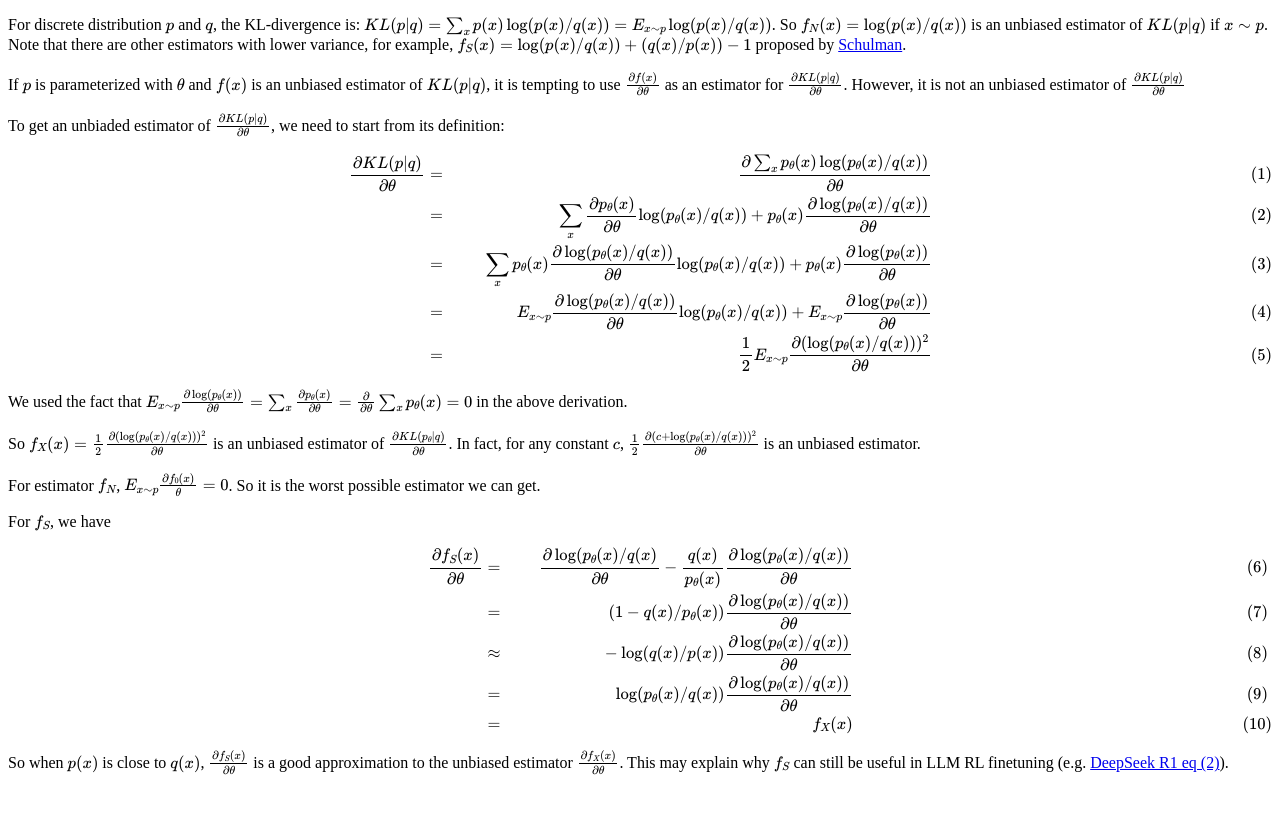
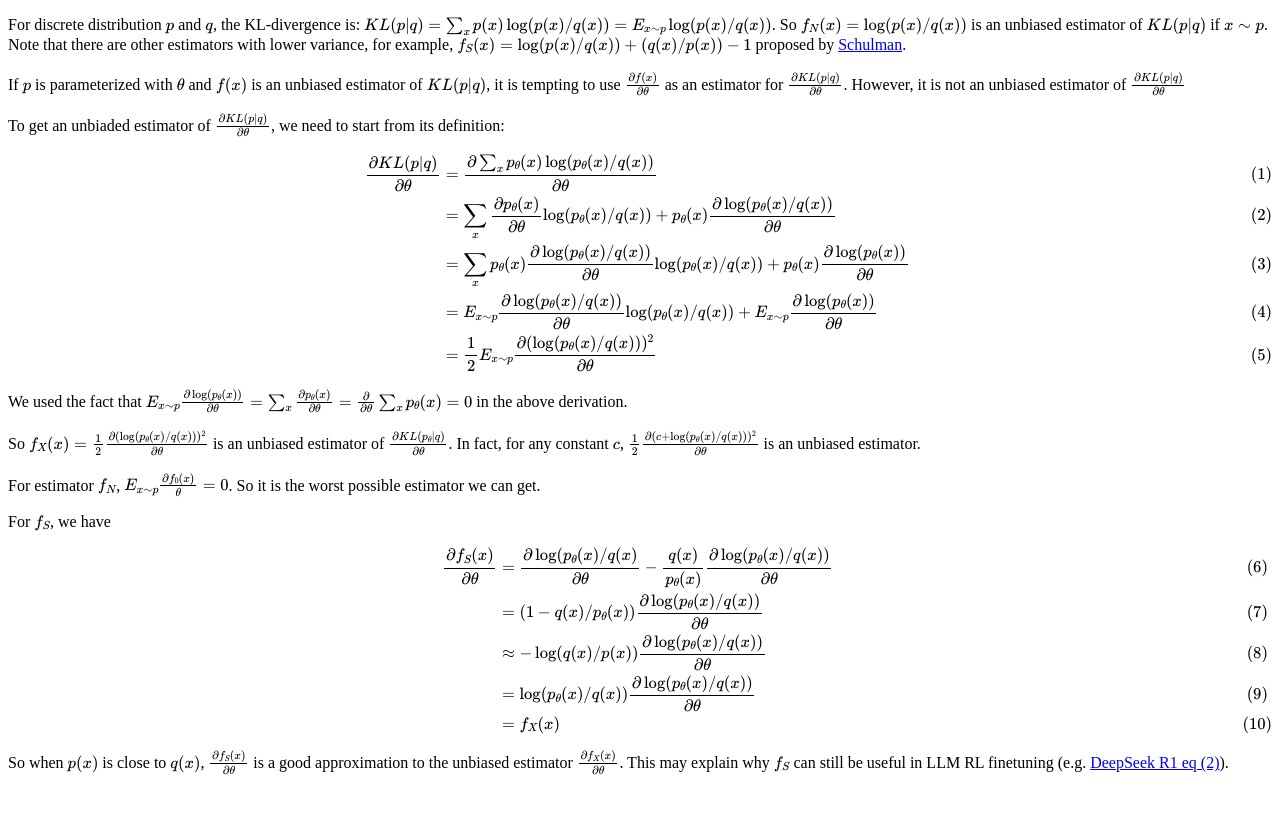
Before and after one commit to emailweixu/emailweixu.github.io, a Jekyll site: the page built from _posts/2025-10-03-Estimating gradient of KL-divergence.md, in a window 1280 px wide and 900 px high. Shown: the top 814 px of the window. Built offline with Jekyll 4.4.1, drawn with Linux system fonts in a browser that asks for light colours; our own code applies the rules of GitHub Pages for plain Markdown files; formulas are drawn with MathJax 3.

```diff
--- a/_posts/2025-10-03-Estimating gradient of KL-divergence.md
+++ b/_posts/2025-10-03-Estimating gradient of KL-divergence.md
@@ -20,11 +20,11 @@ To get an unbiaded estimator of $$\frac{\partial KL(p\\|q)}{\partial \theta}$$,
 
 $$
 \begin{align}
-\frac{\partial KL(p\\|q)}{\partial \theta} &=& \frac{\partial \sum_x p_\theta(x) \log (p_\theta(x)/q(x)) }{\partial \theta} \\
-&=& \sum_x \frac{\partial p_\theta(x)}{\partial \theta} \log (p_\theta(x)/q(x)) + p_\theta(x) \frac{\partial \log (p_\theta(x)/q(x)) }{\partial \theta} \\
-&=& \sum_x p_\theta(x) \frac{\partial \log(p_\theta(x)/q(x))}{\partial \theta} \log (p_\theta(x)/q(x)) + p_\theta(x) \frac{\partial \log (p_\theta(x)) }{\partial \theta} \\
-&=& E_{x\sim p} \frac{\partial \log(p_\theta(x)/q(x))}{\partial \theta} \log (p_\theta(x)/q(x)) + E_{x\sim p}\frac{\partial \log (p_\theta(x)) }{\partial \theta} \\
-&=& \frac{1}{2} E_{x\sim p} \frac{\partial (\log(p_\theta(x)/q(x)))^2}{\partial \theta} \\
+\frac{\partial KL(p\\|q)}{\partial \theta} &= \frac{\partial \sum_x p_\theta(x) \log (p_\theta(x)/q(x)) }{\partial \theta} \\
+&= \sum_x \frac{\partial p_\theta(x)}{\partial \theta} \log (p_\theta(x)/q(x)) + p_\theta(x) \frac{\partial \log (p_\theta(x)/q(x)) }{\partial \theta} \\
+&= \sum_x p_\theta(x) \frac{\partial \log(p_\theta(x)/q(x))}{\partial \theta} \log (p_\theta(x)/q(x)) + p_\theta(x) \frac{\partial \log (p_\theta(x)) }{\partial \theta} \\
+&= E_{x\sim p} \frac{\partial \log(p_\theta(x)/q(x))}{\partial \theta} \log (p_\theta(x)/q(x)) + E_{x\sim p}\frac{\partial \log (p_\theta(x)) }{\partial \theta} \\
+&= \frac{1}{2} E_{x\sim p} \frac{\partial (\log(p_\theta(x)/q(x)))^2}{\partial \theta} \\
 \end{align}
 $$
 
@@ -42,11 +42,11 @@ For $$f_S$$, we have
 
 $$
 \begin{align}
-\frac{\partial f_S(x)}{\partial \theta}&=&\frac{\partial \log(p_\theta(x)/q(x)}{\partial \theta} - \frac{q(x)}{p_\theta(x)}\frac{\partial \log(p_\theta(x)/q(x))}{\partial \theta} \\
-&=& (1 - q(x)/p_\theta(x))\frac{\partial \log(p_\theta(x)/q(x))}{\partial \theta} \\
-&\approx& -\log(q(x)/p(x)) \frac{\partial \log(p_\theta(x)/q(x))}{\partial \theta} \\
-&=& \log(p_\theta(x)/q(x)) \frac{\partial \log(p_\theta(x)/q(x))}{\partial \theta} \\
-&=& f_X(x) \\
+\frac{\partial f_S(x)}{\partial \theta}&=\frac{\partial \log(p_\theta(x)/q(x)}{\partial \theta} - \frac{q(x)}{p_\theta(x)}\frac{\partial \log(p_\theta(x)/q(x))}{\partial \theta} \\
+&= (1 - q(x)/p_\theta(x))\frac{\partial \log(p_\theta(x)/q(x))}{\partial \theta} \\
+&\approx -\log(q(x)/p(x)) \frac{\partial \log(p_\theta(x)/q(x))}{\partial \theta} \\
+&= \log(p_\theta(x)/q(x)) \frac{\partial \log(p_\theta(x)/q(x))}{\partial \theta} \\
+&= f_X(x) \\
 \end{align}
 $$
 
```
